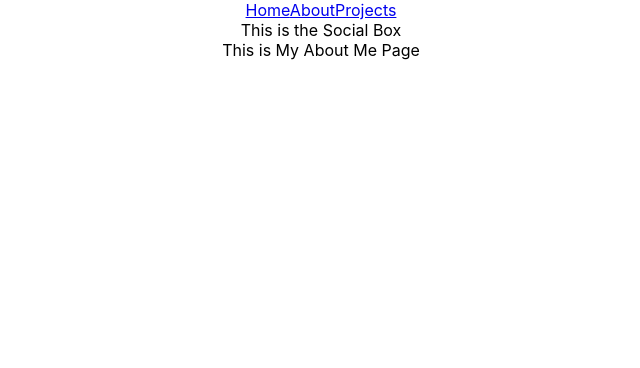
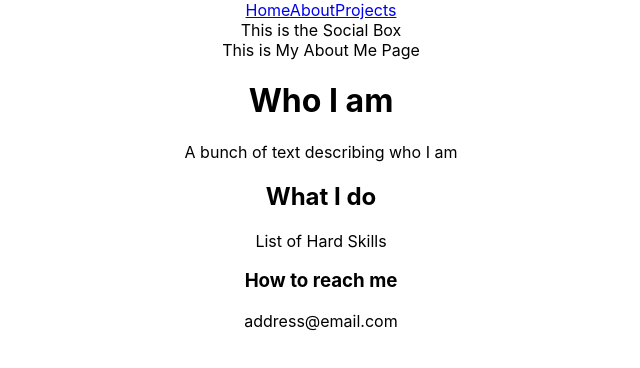
Before and after one commit to Job85/portfolio-site, a React (Create React App) app: page /about in a window 1280 px wide. Shown: the top 368 px of the page, without its empty margins (319-959 px from the left). Built offline with nearby package versions, Linux system fonts and the light colour scheme.

Commit message:
added place holders for h1, h2, & h3

```diff
--- a/src/pages/about.js
+++ b/src/pages/about.js
@@ -5,6 +5,16 @@ const About = () => {
     return (
         <div>
             This is My About Me Page
+            <div>
+                <h1>Who I am</h1>
+                <p>
+                    A bunch of text describing who I am
+                </p>
+                <h2>What I do</h2>
+                <p>List of Hard Skills</p>
+                <h3>How to reach me</h3>
+                <p>address@email.com</p>
+            </div>
         </div>
     )
 }
```
